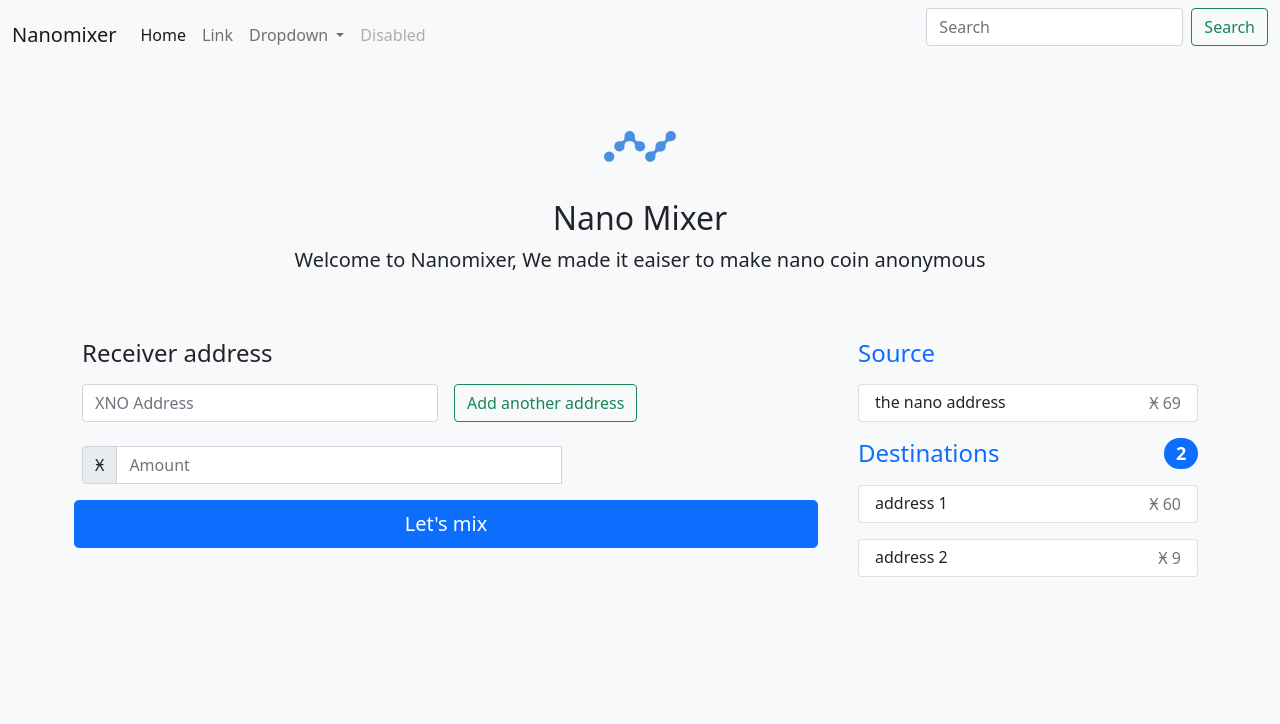
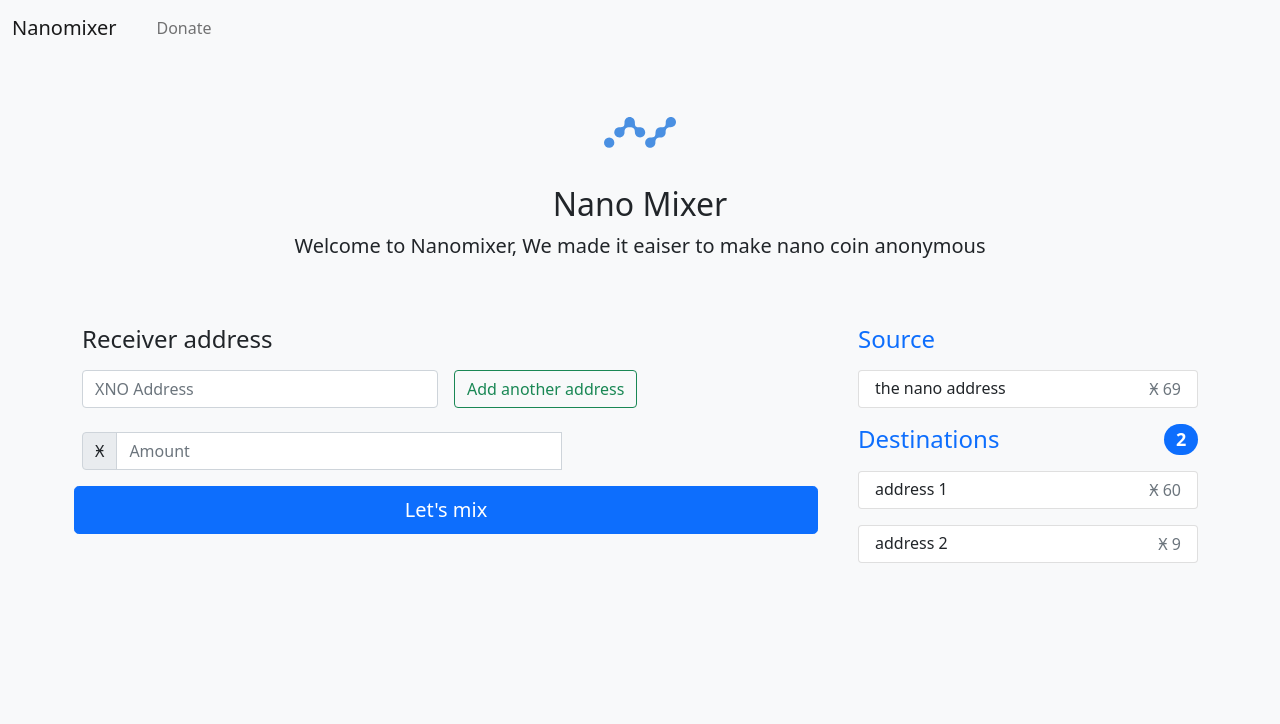
Before and after one commit to vasanthsreeram/Nano-mixer, a Flask app: page / in a window 1280 px wide. Shown: the top 724 px of the page. Run offline with Flask 2, Linux system fonts and the light colour scheme.

Commit message:
nav bar in block code and button for adding new address

```diff
--- /dev/null
+++ b/webapp/static/scripts/main.js
@@ -0,0 +1,8 @@
+var fieldHTML="<input type='text' class='form-control' id='Address-1' placeholder='XNO Address' value=''required=''><div class='invalid-feedback'>Valid XNO address is required.</div>"
+
+
+var newAddCount = 0
+function AddNewAddress() {
+    newAddCount+=1
+    document.getElementById("AddrField").innerHTML += fieldHTML
+}
--- /dev/null
+++ b/webapp/templates/base.html
@@ -0,0 +1,49 @@
+<link href="https://cdn.jsdelivr.net/npm/bootstrap@5.1.3/dist/css/bootstrap.min.css" rel="stylesheet"
+    integrity="sha384-1BmE4kWBq78iYhFldvKuhfTAU6auU8tT94WrHftjDbrCEXSU1oBoqyl2QvZ6jIW3" crossorigin="anonymous">
+<!-- navbar here -->
+<nav class="navbar navbar-expand-lg navbar-light bg-light">
+    <div class="container-fluid">
+        <a class="navbar-brand" href="#">Nanomixer</a>
+        <button class="navbar-toggler" type="button" data-bs-toggle="collapse" data-bs-target="#navbarSupportedContent"
+            aria-controls="navbarSupportedContent" aria-expanded="false" aria-label="Toggle navigation">
+            <span class="navbar-toggler-icon"></span>
+        </button>
+        <div class="collapse navbar-collapse" id="navbarSupportedContent">
+            <ul class="navbar-nav me-auto mb-2 mb-lg-0">
+                <li class="nav-item">
+                    <a class="nav-link" href="About"></a>
+                </li>
+                <!-- <li class="nav-item dropdown">
+                    <a class="nav-link dropdown-toggle" href="#" id="navbarDropdown" role="button"
+                        data-bs-toggle="dropdown" aria-expanded="false">
+                        Dropdown
+                    </a>
+                    <ul class="dropdown-menu" aria-labelledby="navbarDropdown">
+                        <li><a class="dropdown-item" href="#">Action</a></li>
+                        <li><a class="dropdown-item" href="#">Another action</a></li>
+                        <li>
+                            <hr class="dropdown-divider">
+                        </li>
+                        <li><a class="dropdown-item" href="#">Something else here</a></li>
+                    </ul>
+                </li> -->
+                <li class="nav-item">
+                    <a class="nav-link ">Donate</a>
+                </li>
+            </ul>
+
+        </div>
+    </div>
+</nav>
+{% block content %}
+
+{% endblock %}
+
+
+
+
+<script src="https://cdn.jsdelivr.net/npm/bootstrap@5.1.3/dist/js/bootstrap.bundle.min.js"
+    integrity="sha384-ka7Sk0Gln4gmtz2MlQnikT1wXgYsOg+OMhuP+IlRH9sENBO0LRn5q+8nbTov4+1p"
+    crossorigin="anonymous"></script>
+
+<script src="static\scripts\main.js"></script>
--- a/webapp/templates/index.html
+++ b/webapp/templates/index.html
@@ -1,48 +1,7 @@
-<link href="https://cdn.jsdelivr.net/npm/bootstrap@5.1.3/dist/css/bootstrap.min.css" rel="stylesheet"
-    integrity="sha384-1BmE4kWBq78iYhFldvKuhfTAU6auU8tT94WrHftjDbrCEXSU1oBoqyl2QvZ6jIW3" crossorigin="anonymous">
-<!-- navbar here -->
-<nav class="navbar navbar-expand-lg navbar-light bg-light">
-    <div class="container-fluid">
-        <a class="navbar-brand" href="#">Nanomixer</a>
-        <button class="navbar-toggler" type="button" data-bs-toggle="collapse" data-bs-target="#navbarSupportedContent"
-            aria-controls="navbarSupportedContent" aria-expanded="false" aria-label="Toggle navigation">
-            <span class="navbar-toggler-icon"></span>
-        </button>
-        <div class="collapse navbar-collapse" id="navbarSupportedContent">
-            <ul class="navbar-nav me-auto mb-2 mb-lg-0">
-                <li class="nav-item">
-                    <a class="nav-link active" aria-current="page" href="#">Home</a>
-                </li>
-                <li class="nav-item">
-                    <a class="nav-link" href="#">Link</a>
-                </li>
-                <li class="nav-item dropdown">
-                    <a class="nav-link dropdown-toggle" href="#" id="navbarDropdown" role="button"
-                        data-bs-toggle="dropdown" aria-expanded="false">
-                        Dropdown
-                    </a>
-                    <ul class="dropdown-menu" aria-labelledby="navbarDropdown">
-                        <li><a class="dropdown-item" href="#">Action</a></li>
-                        <li><a class="dropdown-item" href="#">Another action</a></li>
-                        <li>
-                            <hr class="dropdown-divider">
-                        </li>
-                        <li><a class="dropdown-item" href="#">Something else here</a></li>
-                    </ul>
-                </li>
-                <li class="nav-item">
-                    <a class="nav-link disabled">Disabled</a>
-                </li>
-            </ul>
-            <form class="d-flex">
-                <input class="form-control me-2" type="search" placeholder="Search" aria-label="Search">
-                <button class="btn btn-outline-success" type="submit">Search</button>
-            </form>
-        </div>
-    </div>
-</nav>
+{%extends "base.html" %}
+<!-- main form data -->
+{% block content %}
 
-<!-- main form data -->
 
 <body class="bg-light vsc-initialized">
 
@@ -86,7 +45,7 @@
                     <h4 class="mb-3">Receiver address</h4>
                     <form class="" method="post">
                         <div class="row g-3">
-                            <div class="col-sm-6">
+                            <div class="col-sm-6" id="AddrField" >
                                 <input type="text" class="form-control" id="Address-1" placeholder="XNO Address" value=""
                                     required="">
 
@@ -94,9 +53,8 @@
                                     Valid XNO address is required.
                                 </div>
                             </div>
-
                             <div class="col-sm-6">
-                                <button type="button" class="btn btn-outline-success">Add another address</button>
+                                <button type="button" class="btn btn-outline-success" onclick="AddNewAddress()">Add another address</button>
                             </div>
 
                             <div class="col-md-7 col-lg-8">
@@ -160,7 +118,4 @@
 
 </body>
 <!-- footer -->
-
-<script src="https://cdn.jsdelivr.net/npm/bootstrap@5.1.3/dist/js/bootstrap.bundle.min.js"
-    integrity="sha384-ka7Sk0Gln4gmtz2MlQnikT1wXgYsOg+OMhuP+IlRH9sENBO0LRn5q+8nbTov4+1p"
-    crossorigin="anonymous"></script>
+{% endblock %}
```
Also changed, not shown: 1 other file.
